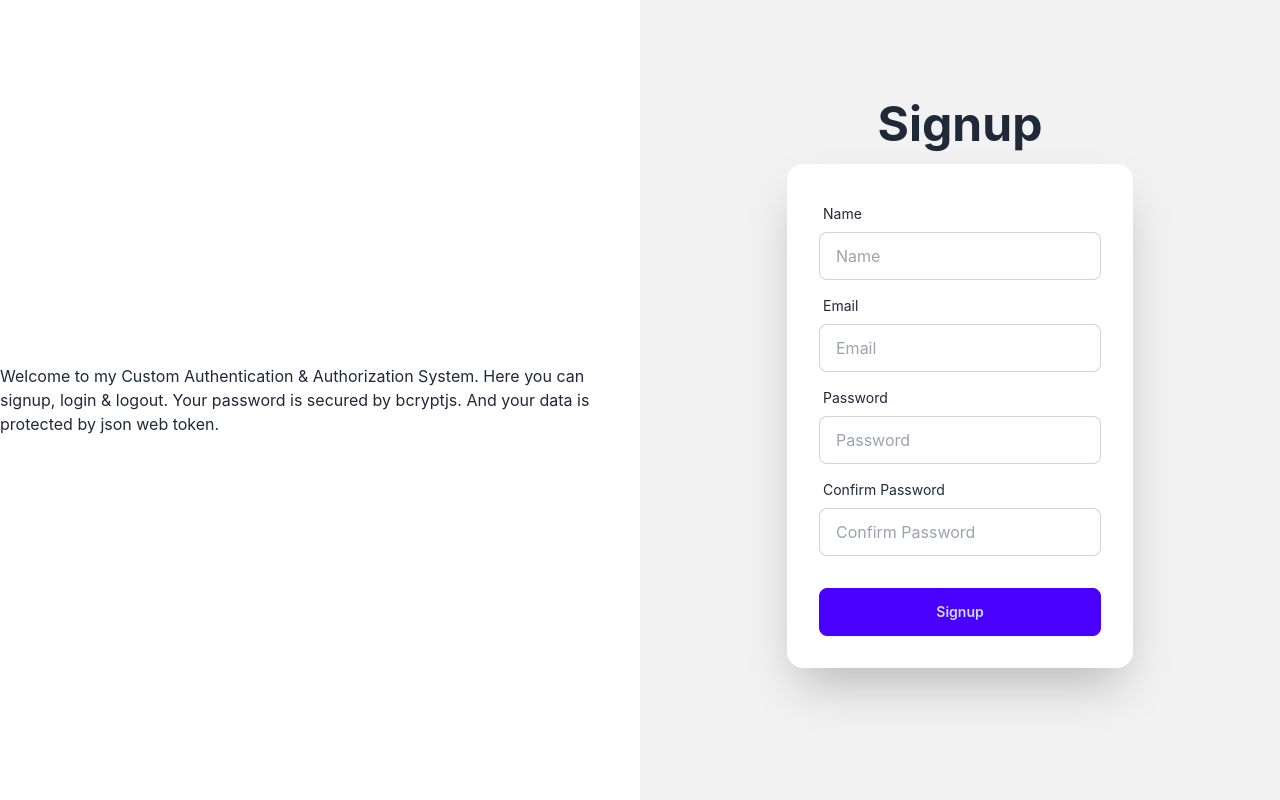
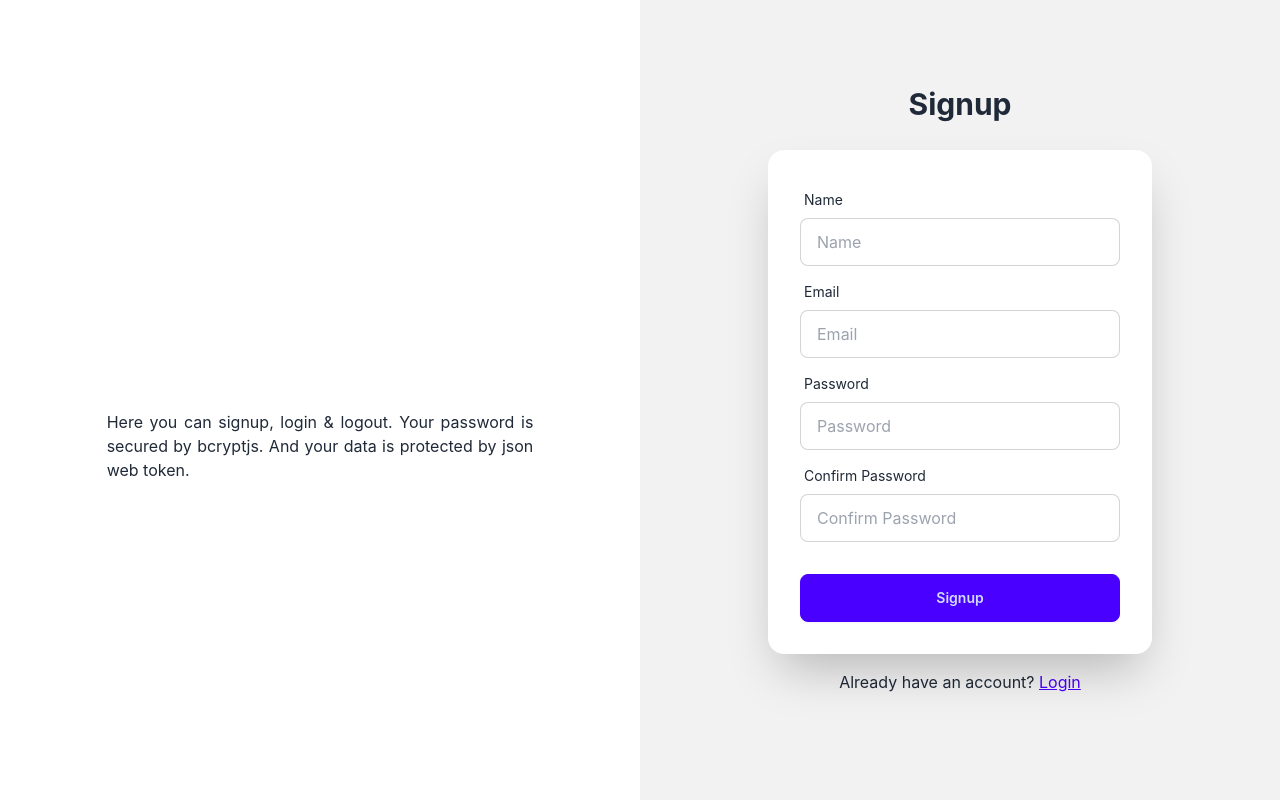
Before and after one commit to Waheed-Labib/Custom-Authentication-System, a React (Create React App) app: page / in a window 1280 px wide. Built offline with nearby package versions, Linux system fonts and the light colour scheme.

Commit message:
signup-login toggle

```diff
--- a/src/App.js
+++ b/src/App.js
@@ -9,7 +9,7 @@ function App() {
 
   return (
     <div className="flex flex-col md:flex-row items-center justify-between">
-      <div className='w-full py-12 md:w-1/2 min-h-[50vh] flex items-center justify-center'>
+      <div className='w-full md:w-1/2 min-h-[50vh] flex items-center justify-center'>
         <WelcomeSection isLoggedIn={isLoggedIn}></WelcomeSection>
       </div>
 
--- a/src/sections/action-section/ActionSection.js
+++ b/src/sections/action-section/ActionSection.js
@@ -1,12 +1,10 @@
 import React, { useState } from 'react';
-import Signup from './actions/Authentication/Signup';
-import Login from './actions/Authentication/Login';
 import LogOut from './actions/LogOut';
 import Authentication from './actions/Authentication/Authentication';
 
 const ActionSection = ({ isLoggedIn, setIsLoggedIn }) => {
 
-    const [isAlreadyUser, setIsAlreadyUser] = useState(true)
+    const [isAlreadyUser, setIsAlreadyUser] = useState(false)
 
     return (
         <div>
@@ -14,7 +12,7 @@ const ActionSection = ({ isLoggedIn, setIsLoggedIn }) => {
                 isLoggedIn ?
                     <LogOut></LogOut>
                     :
-                    <Authentication></Authentication>
+                    <Authentication isAlreadyUser={isAlreadyUser} setIsAlreadyUser={setIsAlreadyUser}></Authentication>
             }
         </div>
     );
--- a/src/sections/action-section/actions/Authentication/Authentication.js
+++ b/src/sections/action-section/actions/Authentication/Authentication.js
@@ -2,14 +2,14 @@ import React from 'react';
 import Login from './Login';
 import Signup from './Signup';
 
-const Authentication = ({ isAlreadyMember }) => {
+const Authentication = ({ isAlreadyUser, setIsAlreadyUser }) => {
     return (
         <div>
             {
-                isAlreadyMember ?
-                    <Login></Login>
+                isAlreadyUser ?
+                    <Login setIsAlreadyUser={setIsAlreadyUser}></Login>
                     :
-                    <Signup></Signup>
+                    <Signup setIsAlreadyUser={setIsAlreadyUser}></Signup>
             }
         </div>
     );
--- a/src/sections/action-section/actions/Authentication/Login.js
+++ b/src/sections/action-section/actions/Authentication/Login.js
@@ -4,7 +4,7 @@ import FormControl from '../../../../common-components/FormControl';
 import SuccessAlert from '../../../../common-components/SuccessAlert';
 import ErrorAlert from '../../../../common-components/ErrorAlert';
 
-const Login = () => {
+const Login = ({ setIsAlreadyUser }) => {
     let emailFieldRef = useRef(null);
     let passwordFieldRef = useRef(null);
 
@@ -57,10 +57,10 @@ const Login = () => {
     }
 
     return (
-        <div className="hero min-h-screen bg-base-200">
-            <div className="hero-content flex-col">
+        <div className="hero md:min-h-screen bg-base-200">
+            <div className="hero-content flex-col w-full">
                 <div className="text-center lg:text-left">
-                    <h1 className="text-5xl font-bold">Login</h1>
+                    <h1 className="text-3xl font-bold my-3">Login</h1>
                 </div>
                 <div className="card shrink-0 w-full max-w-sm shadow-2xl bg-base-100">
                     <form onSubmit={handleLogin} className="card-body">
@@ -72,6 +72,7 @@ const Login = () => {
                         <SubmitButton buttonText={'Login'} loading={loading}></SubmitButton>
                     </form>
                 </div>
+                <p>Don't have an account? <span onClick={() => setIsAlreadyUser(false)} className='text-primary underline hover:cursor-pointer'>Signup</span></p>
                 <SuccessAlert success={success} setSuccess={setSuccess}></SuccessAlert>
                 <ErrorAlert error={error} setError={setError}></ErrorAlert>
             </div>
--- a/src/sections/action-section/actions/Authentication/Signup.js
+++ b/src/sections/action-section/actions/Authentication/Signup.js
@@ -4,7 +4,7 @@ import FormControl from '../../../../common-components/FormControl';
 import { ErrorAlert } from '../../../../common-components/ErrorAlert';
 import SuccessAlert from '../../../../common-components/SuccessAlert';
 
-const Signup = () => {
+const Signup = ({ setIsAlreadyUser }) => {
     const nameFieldRef = useRef(null);
     const emailFieldRef = useRef(null);
     const passwordFieldRef = useRef(null);
@@ -68,10 +68,10 @@ const Signup = () => {
     }
 
     return (
-        <div className="hero min-h-screen bg-base-200">
-            <div className="hero-content flex-col">
+        <div className="hero md:min-h-screen bg-base-200">
+            <div className="hero-content flex-col w-full">
                 <div className="text-center lg:text-left">
-                    <h1 className="text-5xl font-bold">Signup</h1>
+                    <h1 className="text-3xl font-bold my-3">Signup</h1>
                 </div>
                 <div className="card shrink-0 w-full max-w-sm shadow-2xl bg-base-100">
                     <form onSubmit={handleSignup} className="card-body">
@@ -87,6 +87,7 @@ const Signup = () => {
                         <SubmitButton buttonText={'Signup'} loading={loading}></SubmitButton>
                     </form>
                 </div>
+                <p>Already have an account? <span onClick={() => setIsAlreadyUser(true)} className='text-primary underline hover:cursor-pointer'>Login</span></p>
                 <SuccessAlert success={success} setSuccess={setSuccess}></SuccessAlert>
                 <ErrorAlert error={error} setError={setError}></ErrorAlert>
             </div>
--- a/src/sections/welcome-section/WelcomeSection.js
+++ b/src/sections/welcome-section/WelcomeSection.js
@@ -2,19 +2,26 @@ import React from 'react';
 
 const WelcomeSection = ({ isLoggedIn }) => {
 
-    const welcomeGuest = 'Welcome to my Custom Authentication & Authorization System. Here you can signup, login & logout. Your password is secured by bcryptjs. And your data is protected by json web token.';
+    const welcomeGuest = {
+        header: 'Custom Authentication & Authorization System',
+        paragraph: 'Here you can signup, login & logout. Your password is secured by bcryptjs. And your data is protected by json web token.'
+    }
 
-    const welcomeUser = ''
+    const welcomeUser = '';
 
     return (
-        <div>
+        <div className='w-2/3' >
             {
                 isLoggedIn ?
                     <p>{welcomeUser}</p>
                     :
-                    <p>{welcomeGuest}</p>
+                    <>
+                        <h2 className='text-4xl font-bold text-white'>{welcomeGuest.header}</h2>
+                        <p className='mt-3 text-justify'>{welcomeGuest.paragraph}</p>
+                    </>
+
             }
-        </div>
+        </div >
     );
 };
 
```
